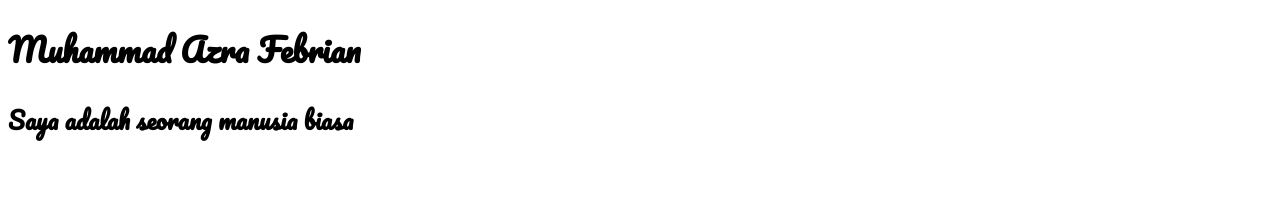
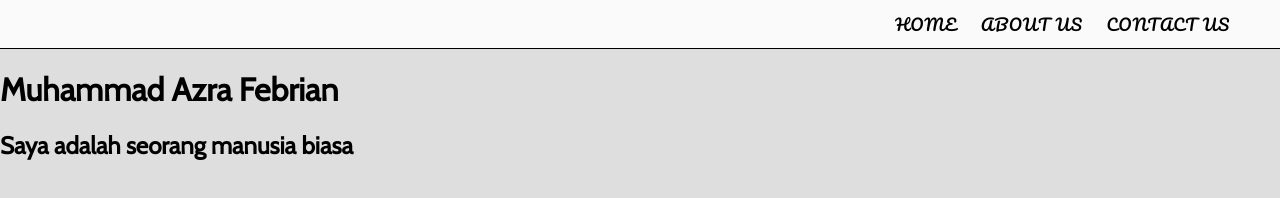
Before and after one commit to azrafebrian/profile, a plain HTML site: page index.html in a window 1280 px wide. Drawn offline with nearby package versions, Linux system fonts and the light colour scheme.

Commit message:
first commit web 1

```diff
--- a/css/style.css
+++ b/css/style.css
@@ -1,3 +1,44 @@
 body{
+	font-family: 'Cabin', sans-serif;
+	margin: 0;
+	padding: 0;
+	background-color: #dedede;
+}
+
+nav {
+	background-color: #FAFAFA;
+	padding: 10px 20px;
+	border-bottom: 1px solid #000;
+}
+
+ul {
+	margin: 0;
+	list-style-type: none;
+	padding: 0;
+	text-align: right;
+	padding-right: 10px;
+}
+
+nav ul li {
+	display: inline-block;
+	padding-right: 20px;
+	text-transform: uppercase;
 	font-family: "Pacifico";
+	letter-spacing: 1px;
 }
+
+a {
+	text-decoration: none;
+	color: black;
+}
+
+#navbar-logo {
+	padding-left: 10px;
+	height: 60px;
+	width: 60px;
+	float: left;
+}
+
+section {
+	padding: 20px;
+}
--- a/index.html
+++ b/index.html
@@ -2,7 +2,9 @@
 <html>
 <head>
 	<title>Muhammad Azra Febrian</title>
-	<!-- Font Pacifico -->
+	<!-- Font Cabin -->
+	<link href="https://fonts.googleapis.com/css?family=Cabin&display=swap" rel="stylesheet">
+	<!--Google Font Pacifico-->
 	<link href="https://fonts.googleapis.com/css?family=Pacifico&display=swap" rel="stylesheet">
 	<!-- Style CSS -->
 	<link rel="stylesheet" type="text/css" href="css/style.css">
@@ -10,6 +12,19 @@
 	<script type="text/javascript" src="js/main.js"></script>
 </head>
 <body>
+	<nav>
+		<ul>
+			<li>
+				<a href="profile.html">Home</a>
+			</li>
+			<li>
+				<a href="about_us.html">About Us</a>
+			</li>
+			<li>
+				<a href="contact_us.html">Contact Us</a>
+			</li>
+		</ul>
+	</nav>
 	<h1>Muhammad Azra Febrian</h1>
 	<h2>Saya adalah seorang manusia biasa</h2>
 </body>
```
Also changed, not shown: img/logo.png (added).
